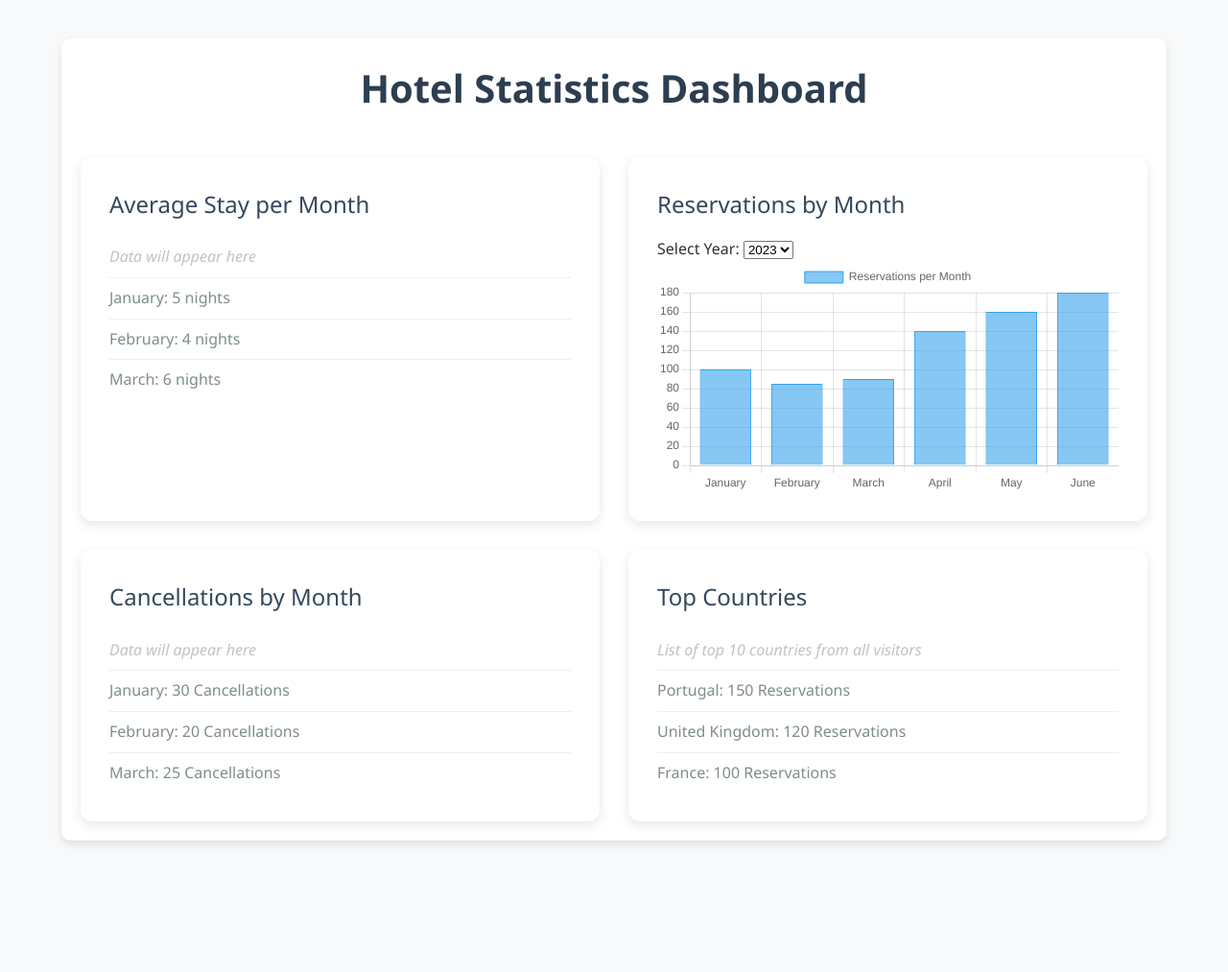
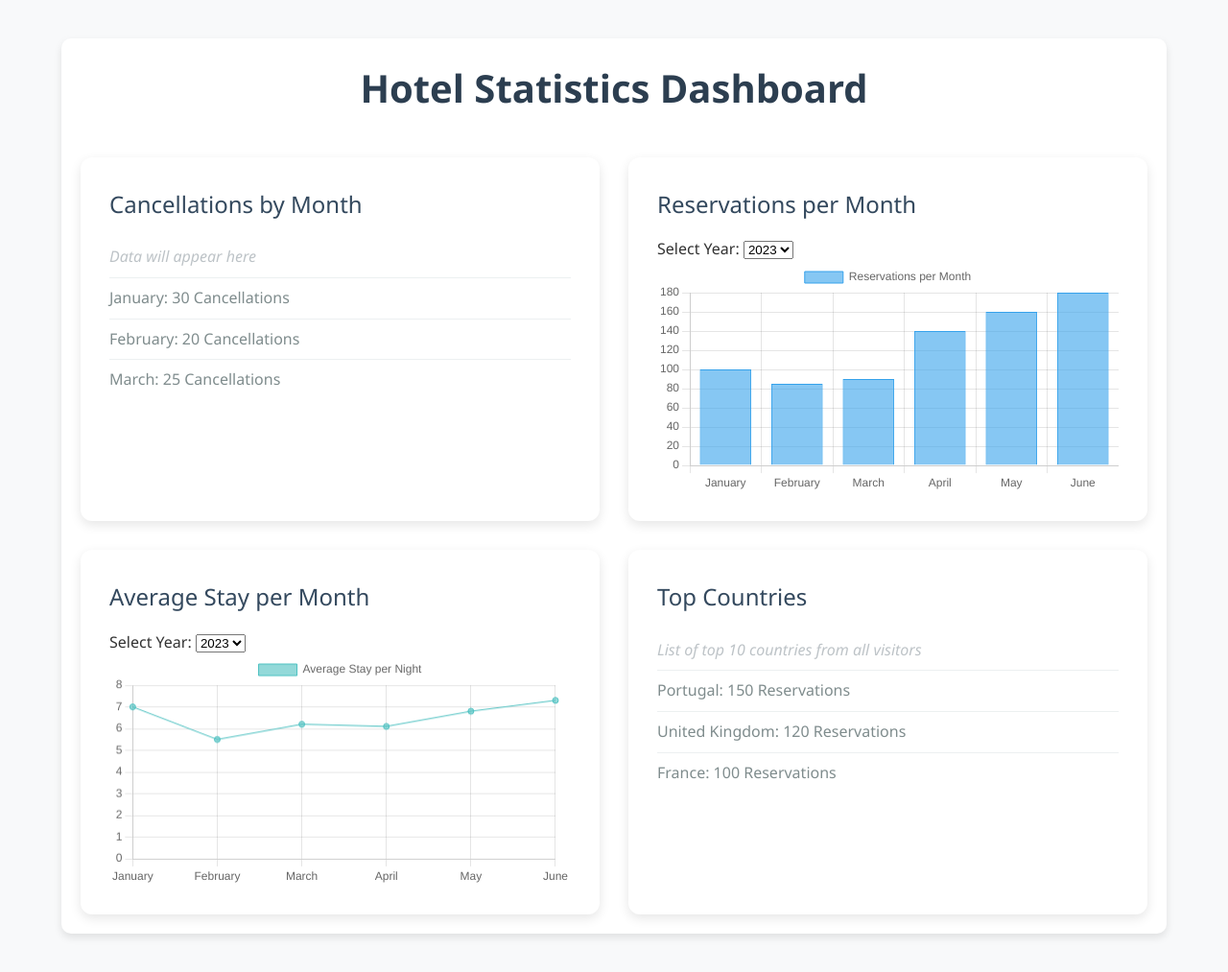
Before and after one commit to KrsticevicM/hotel-stats, a Django app: page / in a window 1280 px wide. Shown: the whole page at 96% size. Before the commit the page ends 880 px from the top, so only its background shows below. Run offline with Django 5.2, Linux system fonts and the light colour scheme.

Commit message:
Added line chart

```diff
--- a/hotel_system/hotel_stats/static/js/dashboard.js
+++ b/hotel_system/hotel_stats/static/js/dashboard.js
@@ -17,15 +17,6 @@ document.addEventListener("DOMContentLoaded", function() {
         { country: 'United Kingdom', count: 120 },
         { country: 'France', count: 100 },
     ];
-
-    // Populating "Average Stay per Month"
-    const averageStayList = document.querySelector('#averageStay ul');
-    stayData.forEach(data => {
-        const li = document.createElement('li');
-        li.textContent = `${data.month}: ${data.nights} nights`;
-        averageStayList.appendChild(li);
-    });
-
     // Populating "Cancellations per Month"
     const cancellationsList = document.querySelector('#cancellationsByMonth ul');
     cancellationData.forEach(data => {
@@ -45,9 +36,12 @@ document.addEventListener("DOMContentLoaded", function() {
 
 // Reservations by month
 document.addEventListener("DOMContentLoaded", function () {
-    const ctx = document.getElementById("reservationsChart").getContext("2d");
-    let reservationsChart;
+    const reservationsCtx = document.getElementById("reservationsChart").getContext("2d");
+    const averageStayCtx = document.getElementById("averageStayChart").getContext("2d");
 
+    let reservationsChart, averageStayChart;
+
+    // Fetch reservations data for a specific year
     function fetchReservations(year) {
         fetch(`/api/reservations/?year=${year}`)
             .then(response => {
@@ -56,14 +50,31 @@ document.addEventListener("DOMContentLoaded", function () {
                 }
                 return response.json();
             })
-            .then(data => updateChart(data))
+            .then(data => updateReservationsChart(data))
             .catch(error => {
                 console.warn(error.message);
-                useMockData(year);
+                useMockReservationsData(year);
             });
     }
 
-    function updateChart(data) {
+    // Fetch average stay data for a specific year
+    function fetchAverageStay(year) {
+        fetch(`/api/average-stay/?year=${year}`)
+            .then(response => {
+                if (!response.ok) {
+                    throw new Error("API not available, using mock data...");
+                }
+                return response.json();
+            })
+            .then(data => updateAverageStayChart(data))
+            .catch(error => {
+                console.warn(error.message);
+                useMockAverageStayData(year);
+            });
+    }
+
+    // Update the Reservations chart
+    function updateReservationsChart(data) {
         const labels = data.map(entry => entry.month);
         const counts = data.map(entry => entry.count);
 
@@ -72,7 +83,7 @@ document.addEventListener("DOMContentLoaded", function () {
             reservationsChart.data.datasets[0].data = counts;
             reservationsChart.update();
         } else {
-            reservationsChart = new Chart(ctx, {
+            reservationsChart = new Chart(reservationsCtx, {
                 type: "bar",
                 data: {
                     labels: labels,
@@ -86,15 +97,44 @@ document.addEventListener("DOMContentLoaded", function () {
                 },
                 options: {
                     responsive: true,
-                    scales: {
-                        y: { beginAtZero: true }
-                    }
+                    scales: { y: { beginAtZero: true } }
                 }
             });
         }
     }
 
-    function useMockData(year) {
+    // Update the Average Stay chart
+    function updateAverageStayChart(data) {
+        const labels = data.map(entry => entry.month);
+        const stays = data.map(entry => entry.avgStay);
+
+        if (averageStayChart) {
+            averageStayChart.data.labels = labels;
+            averageStayChart.data.datasets[0].data = stays;
+            averageStayChart.update();
+        } else {
+            averageStayChart = new Chart(averageStayCtx, {
+                type: "line",
+                data: {
+                    labels: labels,
+                    datasets: [{
+                        label: "Average Stay per Night",
+                        data: stays,
+                        backgroundColor: "rgba(75, 192, 192, 0.6)",
+                        borderColor: "rgba(75, 192, 192, 1)",
+                        borderWidth: 1
+                    }]
+                },
+                options: {
+                    responsive: true,
+                    scales: { y: { beginAtZero: true } }
+                }
+            });
+        }
+    }
+
+    // Use mock data for Reservations chart (when the API fails)
+    function useMockReservationsData(year) {
         const mockData = {
             "2023": [
                 { month: "January", count: 120 },
@@ -115,14 +155,47 @@ document.addEventListener("DOMContentLoaded", function () {
         };
 
         const data = mockData[year] || mockData["2024"]; // Default to 2024 mock data
-        updateChart(data);
+        updateReservationsChart(data);
     }
 
-    // Fetch data for the default year (2024)
+    // Use mock data for Average Stay chart (when the API fails)
+    function useMockAverageStayData(year) {
+        const mockData = {
+            "2023": [
+                { month: "January", avgStay: 5 },
+                { month: "February", avgStay: 4.5 },
+                { month: "March", avgStay: 6 },
+                { month: "April", avgStay: 5.2 },
+                { month: "May", avgStay: 5.7 },
+                { month: "June", avgStay: 6.1 }
+            ],
+            "2024": [
+                { month: "January", avgStay: 7 },
+                { month: "February", avgStay: 5.5 },
+                { month: "March", avgStay: 6.2 },
+                { month: "April", avgStay: 6.1 },
+                { month: "May", avgStay: 6.8 },
+                { month: "June", avgStay: 7.3 }
+            ]
+        };
+
+        const data = mockData[year] || mockData["2024"];
+        updateAverageStayChart(data);
+    }
+
+    // Fetch data for default year (2024)
     fetchReservations("2024");
+    fetchAverageStay("2024");
 
-    // Event listener for year filter dropdown
-    document.getElementById("yearFilter").addEventListener("change", function () {
-        fetchReservations(this.value);
+    // Event listener for year filter dropdown (Reservations per Month)
+    document.getElementById("yearFilterRes").addEventListener("change", function () {
+        const selectedYear = this.value;
+        fetchReservations(selectedYear); // Only update reservations chart
+    });
+
+    // Event listener for year filter dropdown (Average Stay per Month)
+    document.getElementById("yearFilterAvgStay").addEventListener("change", function () {
+        const selectedYear = this.value;
+        fetchAverageStay(selectedYear); // Only update average stay chart
     });
 });
--- a/hotel_system/hotel_stats/templates/dashboard.html
+++ b/hotel_system/hotel_stats/templates/dashboard.html
@@ -15,9 +15,9 @@
 
         <!-- Stats Sections -->
         <div class="stats-section">
-            <!-- Average Stay per Month -->
-            <div class="stats-card" id="averageStay">
-                <h3>Average Stay per Month</h3>
+            <!-- Cancellations per Month -->
+            <div class="stats-card" id="cancellationsByMonth">
+                <h3>Cancellations by Month</h3>
                 <ul>
                     <!-- Empty placeholder for dynamic content -->
                     <li class="placeholder">Data will appear here</li>
@@ -26,11 +26,11 @@
 
             <!-- Reservations by Month -->
             <div class="stats-card" id="reservationsByMonth">
-                <h3>Reservations by Month</h3>
+                <h3>Reservations per Month</h3>
 
                 <!-- Year Selection Dropdown -->
                 <label for="yearSelect">Select Year:</label>
-                <select id="yearFilter">
+                <select id="yearFilterRes">
                     <option value="2023">2023</option>
                     <option value="2024">2024</option>
                 </select>
@@ -38,13 +38,15 @@
                 <canvas id="reservationsChart"></canvas>
             </div>
 
-            <!-- Cancellations per Month -->
-            <div class="stats-card" id="cancellationsByMonth">
-                <h3>Cancellations by Month</h3>
-                <ul>
-                    <!-- Empty placeholder for dynamic content -->
-                    <li class="placeholder">Data will appear here</li>
-                </ul>
+            <!-- Average Stay per Month -->
+            <div class="stats-card" id="averageStay">
+                <h3>Average Stay per Month</h3>
+                <label for="yearSelect">Select Year:</label>
+                <select id="yearFilterAvgStay">
+                    <option value="2023">2023</option>
+                    <option value="2024">2024</option>
+                </select>
+                <canvas id="averageStayChart"></canvas>
             </div>
 
             <div class="stats-card" id="topCountries">
```
